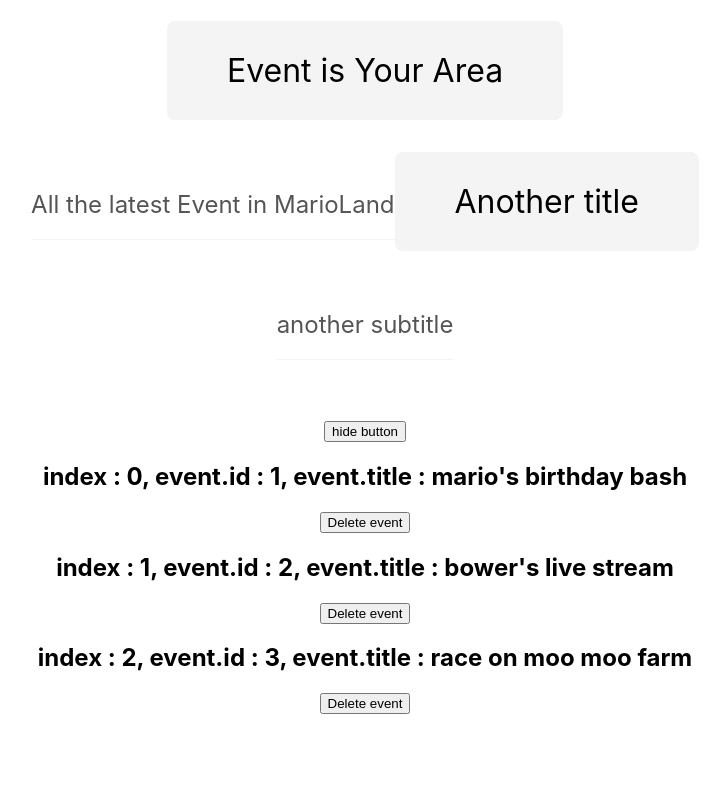
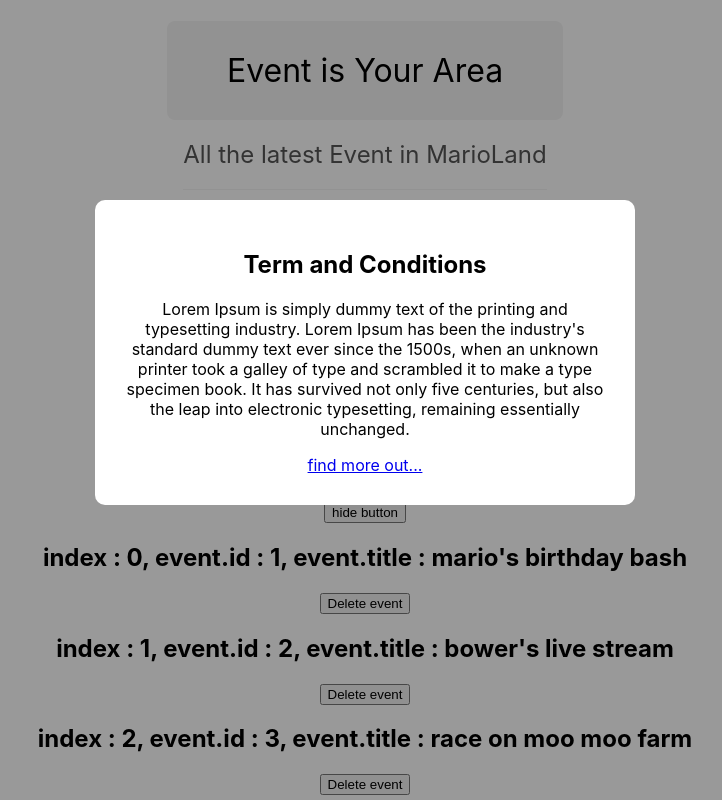
Before and after one commit to project815/React_Study, a React (Create React App) app: page / in a window 1280 px wide. Shown: the whole page, without its empty margins (275-997 px from the left). Built offline with nearby package versions, Linux system fonts and the light colour scheme.

Commit message:
Children Prop

```diff
--- a/src/App.js
+++ b/src/App.js
@@ -5,7 +5,7 @@
 import './App.css';
 import React, {useState} from 'react'
 import Title from './components/title'
-
+import Modal from './components/Modal'
 
 function App() {
   // let name = "mario";
@@ -40,7 +40,18 @@ function App() {
   return (
     <div className="App">
       <Title title="Event is Your Area" subtitle={subtitle} />
+      <br/>
       <Title title="Another title" subtitle='another subtitle' />
+      {/* <Modal>
+        <h2>10% 0ff Coupon Code!!</h2>
+        <p>Use the code INAK10 at the checkout!</p>
+      </Modal> */}
+      <Modal>
+        <h2>Term and Conditions</h2>
+        <p>Lorem Ipsum is simply dummy text of the printing and typesetting industry. Lorem Ipsum has been the industry's standard dummy text ever since the 1500s, when an unknown printer took a galley of type and scrambled it to make a type specimen book. It has survived not only five centuries, but also the leap into electronic typesetting, remaining essentially unchanged.</p>
+        <a href='https://www.naver.com'>find more out...</a>
+      </Modal>
+
       {showEvent && (
         <div>
         <button onClick={()=>setShowEvent(false)}>hide button</button>
--- /dev/null
+++ b/src/components/Modal.css
@@ -0,0 +1,15 @@
+.modal-backdrop{
+    position:fixed;
+    top: 0;
+    left: 0;
+    width: 100%;
+    height: 100%;
+    background-color: rgba(0, 0, 0,0.4);
+}
+.modal{
+    padding: 30px;
+    max-width:480px;
+    margin:200px auto;
+    background: #fff;
+    border-radius: 10px;
+}
--- /dev/null
+++ b/src/components/Modal.js
@@ -0,0 +1,12 @@
+import './Modal.css'
+
+export default function Modal({children}) {
+  return (
+    <div className="modal-backdrop">
+      <div className='modal'>
+       {/* {props.children} */}
+       {children}
+      </div>
+    </div>
+  )
+}
```
